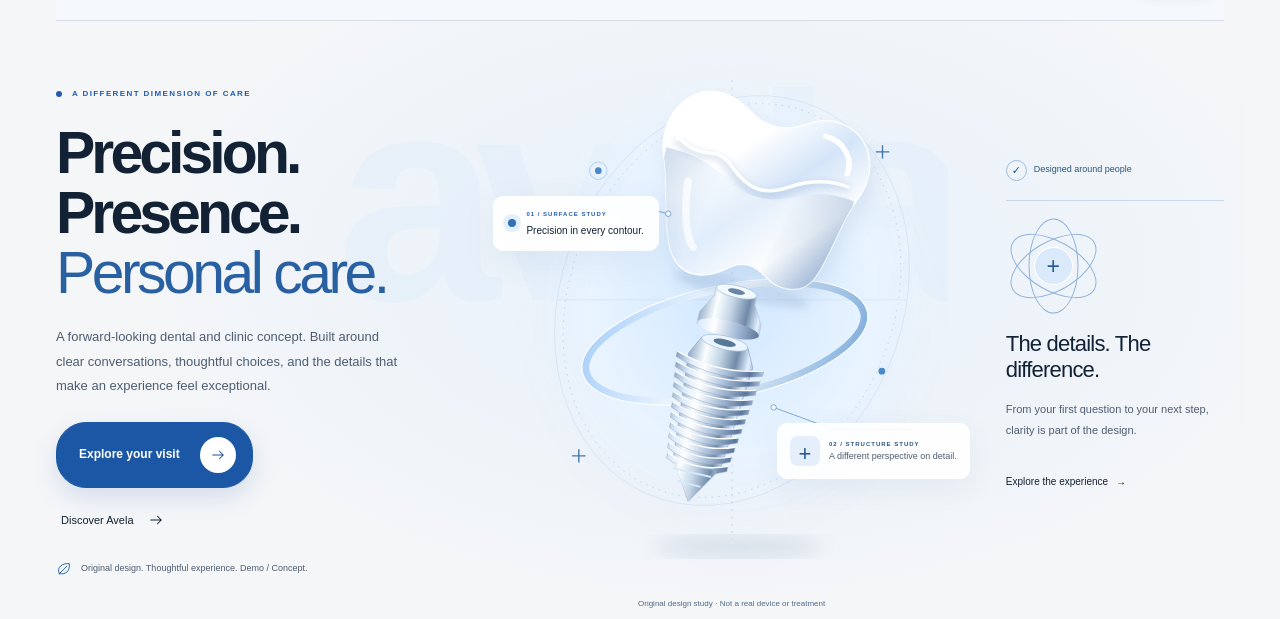
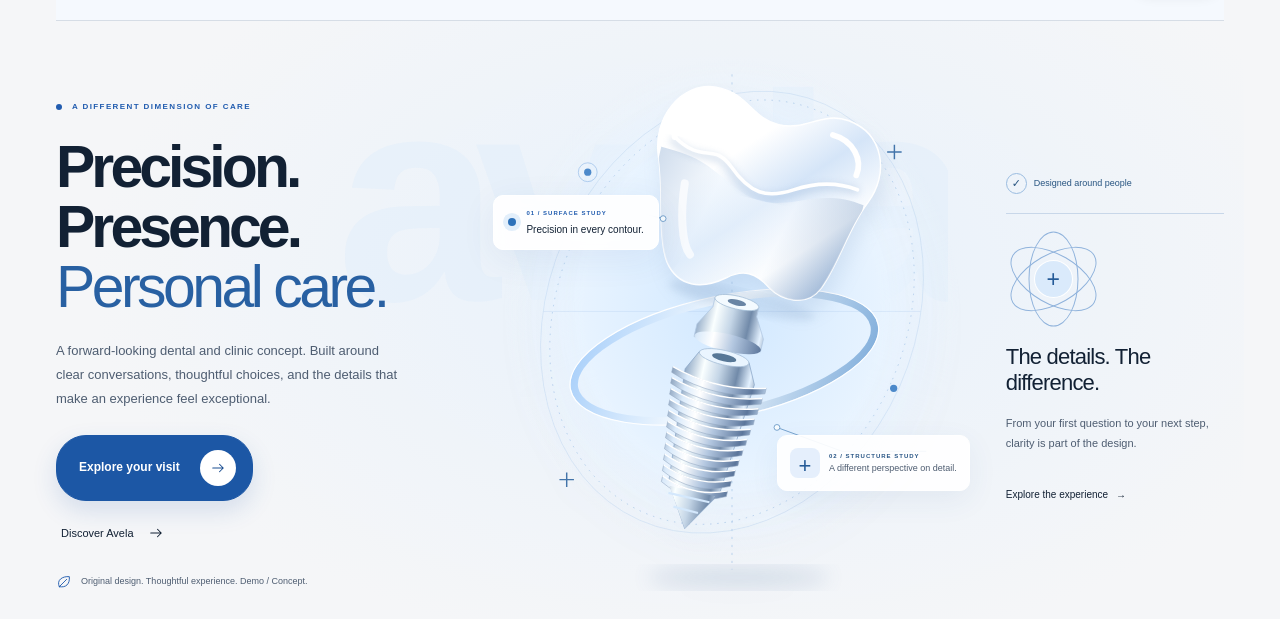
Before and after one commit to Egesarpyazici/web-demos, a plain HTML site: page projects/clinic/index.html in a window 1280 px wide. Shown: the part 117-736 px from the top of the page. Drawn offline with Linux system fonts and the light colour scheme.

Commit message:
Refine Avela desktop implant framing and lower whitespace

```diff
--- a/projects/clinic/assets/dental-hero.css
+++ b/projects/clinic/assets/dental-hero.css
@@ -433,6 +433,22 @@
   font-size: clamp(42px, 4.2vw, 62px);
   letter-spacing: -2.6px;
 }
+/* Frame the full sculpture with its labels as one desktop composition.
+   Keep contain/visible overflow so the crown and its soft shadow are never cropped. */
+@media (min-width: 1200px) {
+  .dental-hero .hero-visual {
+    padding-bottom: 12px;
+    transform: translateY(-8px);
+  }
+  .dental-hero .hero-scene img {
+    height: 580px;
+    object-position: center;
+  }
+  .dental-hero .art-note {
+    bottom: 0;
+  }
+}
+
 @media (max-width: 1150px) {
   .hero.dental-hero {
     grid-template-columns: 1.15fr 1.25fr 0.62fr;
```
Also changed, not shown: 1 other file.
